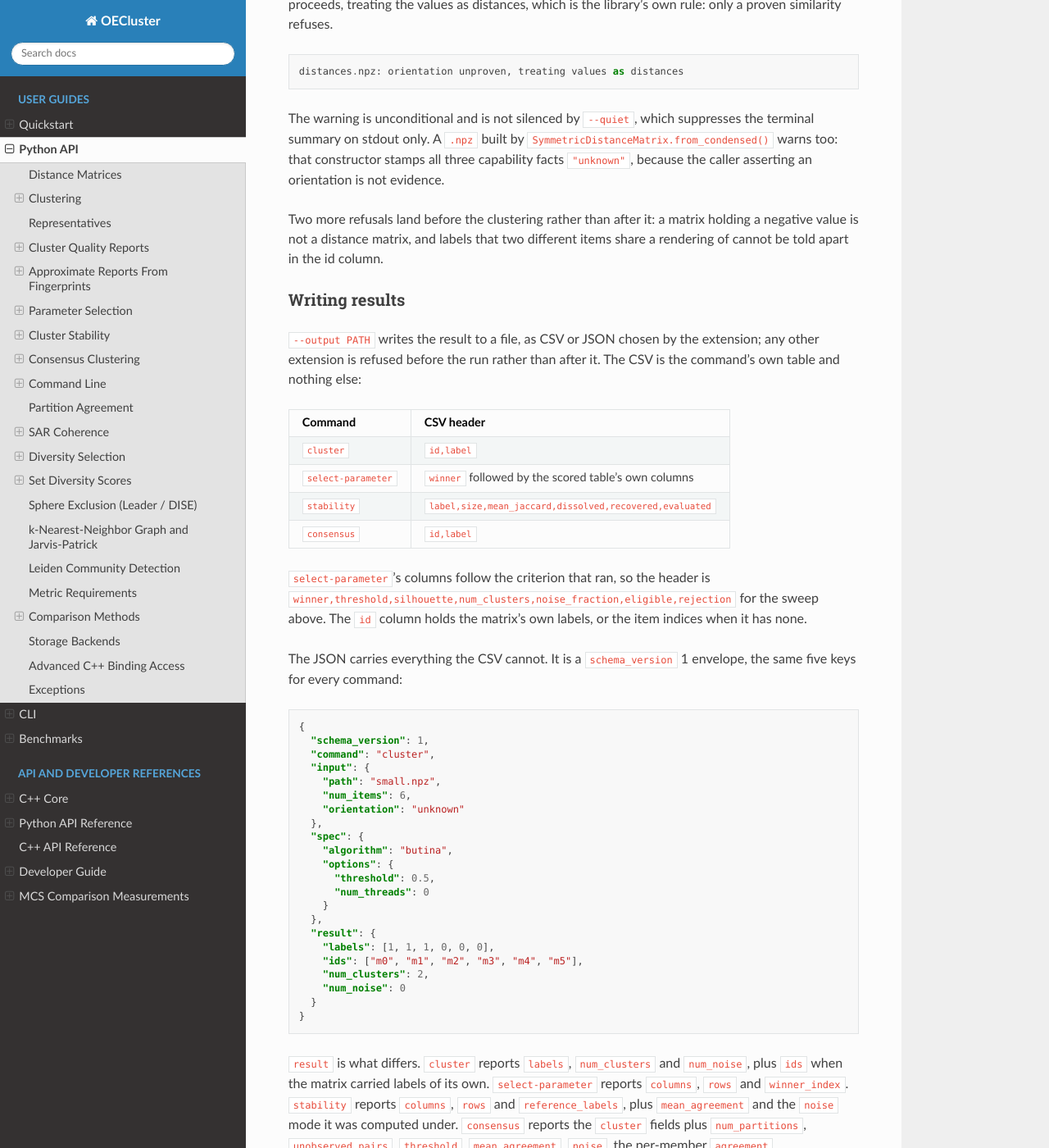
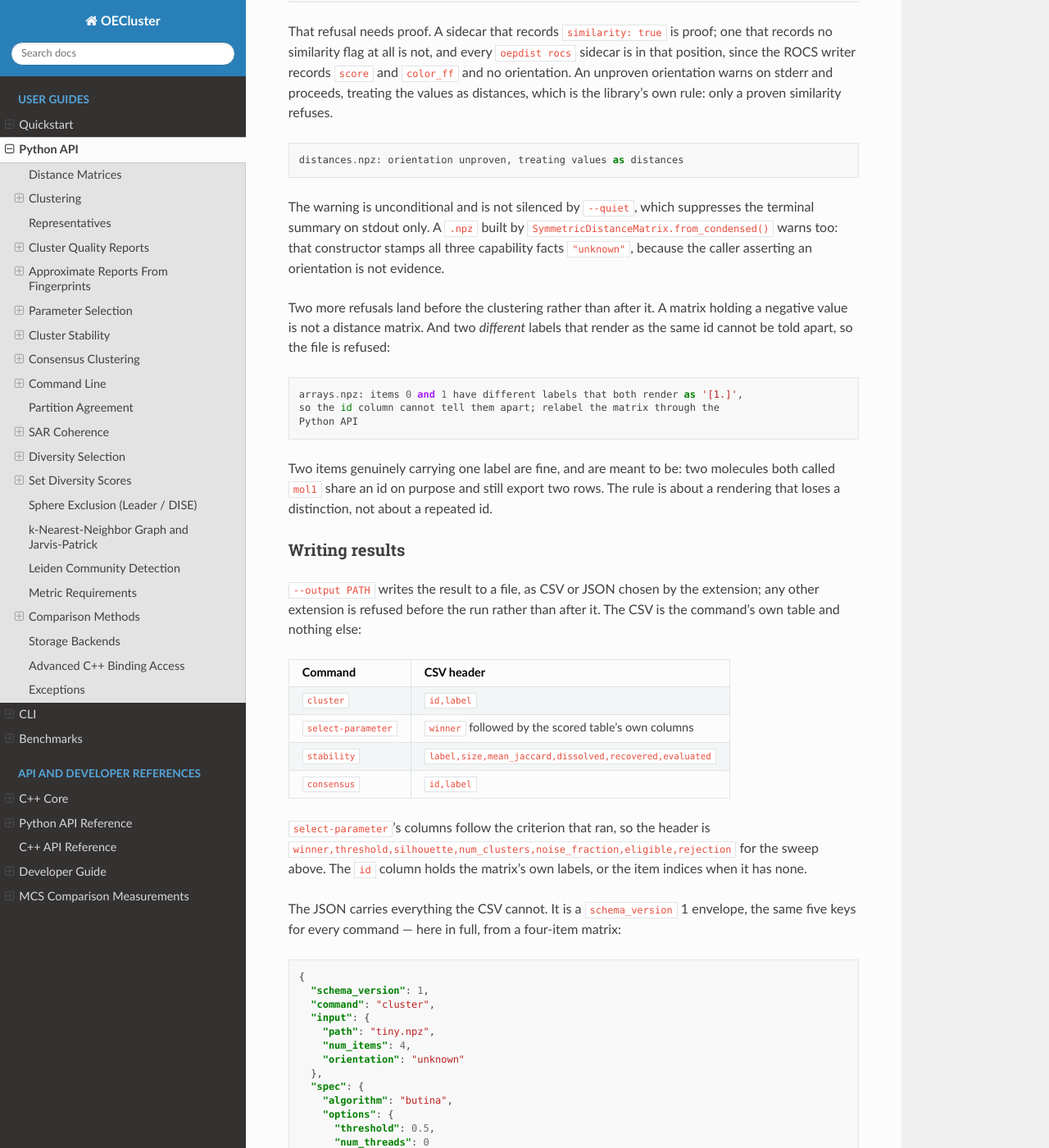
Before and after one commit to scott-arne/oecluster, a Sphinx documentation site: the page built from docs/python-api.md, in a window 1280 px wide and 1400 px high, scrolled down 30052 px. Shown: the whole window at 82% size. Built offline with Sphinx 7.4.7 and the Read the Docs theme 3.1.0, drawn with Linux system fonts in a browser that asks for light colours; pages that are not in the unit, such as notebooks, are missing from menus; the version number is read from the project's files by our own code; some of the changed text lies outside the part shown.

Commit message:
docs: correct the id-column rule and verify the remaining CLI claims

````diff
--- a/docs/python-api.md
+++ b/docs/python-api.md
@@ -1359,11 +1359,17 @@ winner threshold=1.0 (4 evaluated) clusters=4 noise=0 (0.0%)
 ```
 
 Every comma-separated field is kept and checked by position, so `0.5,,1.5` is
-refused rather than quietly evaluated as a two-point grid. `--criterion`,
-`--max-noise-fraction`, `--min-clusters` and `--max-clusters` are the bounds
-documented under [Parameter Selection](#parameter-selection); with no winner
-the command says whether no value was eligible or none was scorable, which are
-opposite problems.
+refused rather than quietly evaluated as a two-point grid. `--criterion` picks
+the validity index; `--max-noise-fraction`, `--min-clusters` and
+`--max-clusters` are the bounds. Both are documented under
+[Parameter Selection](#parameter-selection). With no winner the command says
+whether no value was eligible or none was scorable, which are opposite
+problems:
+
+```
+no winner: no eligible threshold value (2 evaluated)
+no winner: no scorable threshold value (2 evaluated)
+```
 
 `stability` reruns the spec on resampled subsets and reports Hennig's
 per-cluster statistics:
@@ -1499,9 +1505,20 @@ the terminal summary on stdout only. A `.npz` built by
 all three capability facts `"unknown"`, because the caller asserting an
 orientation is not evidence.
 
-Two more refusals land before the clustering rather than after it: a matrix
-holding a negative value is not a distance matrix, and labels that two
-different items share a rendering of cannot be told apart in the id column.
+Two more refusals land before the clustering rather than after it. A matrix
+holding a negative value is not a distance matrix. And two *different* labels
+that render as the same id cannot be told apart, so the file is refused:
+
+```
+arrays.npz: items 0 and 1 have different labels that both render as '[1.]',
+so the id column cannot tell them apart; relabel the matrix through the
+Python API
+```
+
+Two items genuinely carrying one label are fine, and are meant to be: two
+molecules both called `mol1` share an id on purpose and still export two rows.
+The rule is about a rendering that loses a distinction, not about a repeated
+id.
 
 ### Writing results
 
@@ -1522,15 +1539,16 @@ for the sweep above. The `id` column holds the matrix's own labels, or the item
 indices when it has none.
 
 The JSON carries everything the CSV cannot. It is a `schema_version` 1
-envelope, the same five keys for every command:
+envelope, the same five keys for every command — here in full, from a
+four-item matrix:
 
 ```json
 {
   "schema_version": 1,
   "command": "cluster",
   "input": {
-    "path": "small.npz",
-    "num_items": 6,
+    "path": "tiny.npz",
+    "num_items": 4,
     "orientation": "unknown"
   },
   "spec": {
@@ -1541,8 +1559,18 @@ envelope, the same five keys for every command:
     }
   },
   "result": {
-    "labels": [1, 1, 1, 0, 0, 0],
-    "ids": ["m0", "m1", "m2", "m3", "m4", "m5"],
+    "labels": [
+      1,
+      1,
+      0,
+      0
+    ],
+    "ids": [
+      "m0",
+      "m1",
+      "m2",
+      "m3"
+    ],
     "num_clusters": 2,
     "num_noise": 0
   }
@@ -1592,7 +1620,8 @@ it is two.
 
 The split follows where the problem is. Anything the user could have written
 differently exits 2, as Click's own parse errors do; anything about the file or
-the run exits 1. Both print one line in an error panel rather than a traceback.
+the run exits 1. Both print the message in an error panel, word-wrapped to the
+terminal, rather than a traceback.
 
 `--traceback`, or `OECLUSTER_CLI_TRACEBACK` set to anything but `0`, shows the
 original exception instead, with the frame that actually failed rather than the
````
Also changed, not shown: README.md (+1 -0 lines).
